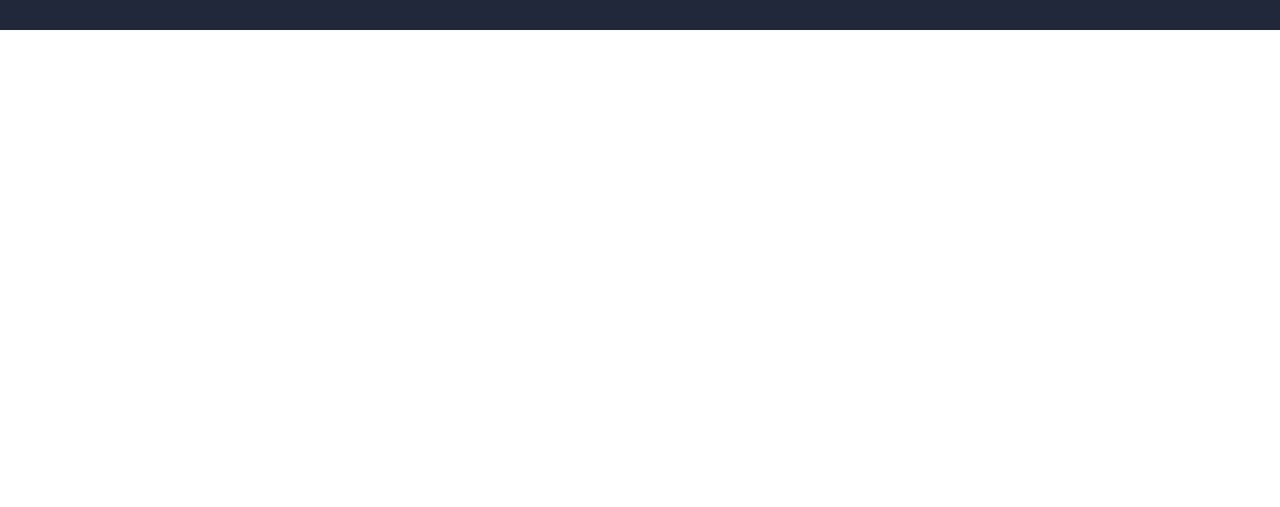
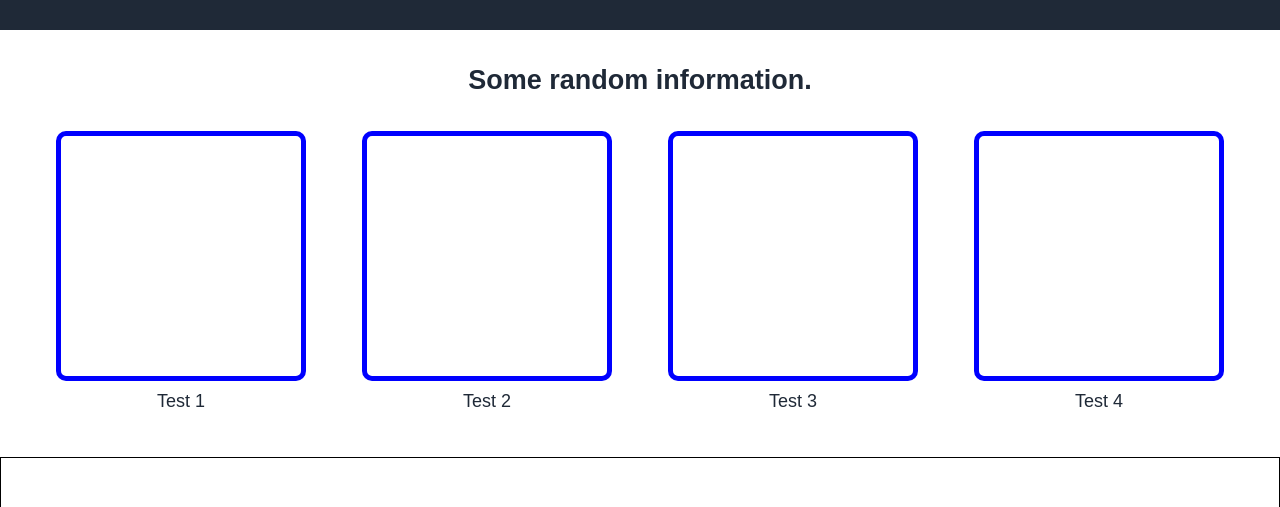
Before and after one commit to OlavRekdal/landing-page, a plain HTML site: page index.html in a window 1280 px wide. Shown: the part 720-1227 px from the top of the page. Before the commit the page ends 1200 px from the top, so only its background shows below. Drawn offline with Linux system fonts and the light colour scheme.

Commit message:
s2 without content

```diff
--- a/css/main.css
+++ b/css/main.css
@@ -12,3 +12,8 @@
     font-family: sans-serif;
     color: #1F2937;
   }
+
+  .extraspace {
+    height: 500px;
+    border: 1px solid black;
+  }
--- /dev/null
+++ b/css/s2.css
@@ -0,0 +1,27 @@
+.section-2 {
+    padding-bottom: 35px;
+}
+
+.section-2 h2 {
+    text-align: center;
+    padding: 35px;
+}
+
+.section-2 .picsandtext {
+    display: flex;
+    flex-direction: row;
+    justify-content: space-evenly;
+    align-items: center;
+}
+
+.section-2 .pic {
+    height: 250px;
+    width: 250px;
+    border: 5px solid blue;
+    border-radius: 10px;
+}
+
+.section-2 p {
+    text-align: center;
+    padding: 10px;
+}
--- a/index.html
+++ b/index.html
@@ -8,6 +8,7 @@
     <link rel="stylesheet" href="./css/main.css">
     <link rel="stylesheet" href="./css/header.css">
     <link rel="stylesheet" href="./css/s1.css">
+    <link rel="stylesheet" href="./css/s2.css">
 </head>
 <body>
     <nav class="header">
@@ -20,7 +21,7 @@
             </ul>
     </nav>
 
-    <div id="section-1">
+    <section id="section-1">
         <!-- Two parts, left: H1, p and sign in button. right: pic -->
         <div class="s1-left">
             <h1>This is a cool website</h1>
@@ -32,11 +33,30 @@
             <img id="funnypic" src="./images/s1-img.jpg">
 
         </div>
-    </div>
+    </section>
 
-    <div id="section-2">
+    <section class="section-2">
         <!-- centers H1, 4 pics with bildetekst -->
-    </div>
+        <h2>Some random information.</h2>
+        <div class="picsandtext">
+            <div class="oneoffour">
+                <div class="pic"></div> <!-- REPLACE WITH PIC-->
+                <p>Test 1</p>
+            </div>
+            <div class="oneoffour">
+                <div class="pic"></div> <!-- REPLACE WITH PIC-->
+                <p>Test 2</p>
+            </div>
+            <div class="oneoffour">
+                <div class="pic"></div> <!-- REPLACE WITH PIC-->
+                <p>Test 3</p>
+            </div>
+            <div class="oneoffour">
+                <div class="pic"></div> <!-- REPLACE WITH PIC-->
+                <p>Test 4</p>
+            </div>
+         </div>
+    </section>
 
     <div id="section-3">
         <!-- quote with left aligned name -->
@@ -50,6 +70,7 @@
         <!-- Copyright C The Odin Project 2021 -->
     </div>
 
+    <div class="extraspace"></div>
 
 
 </body>
```
